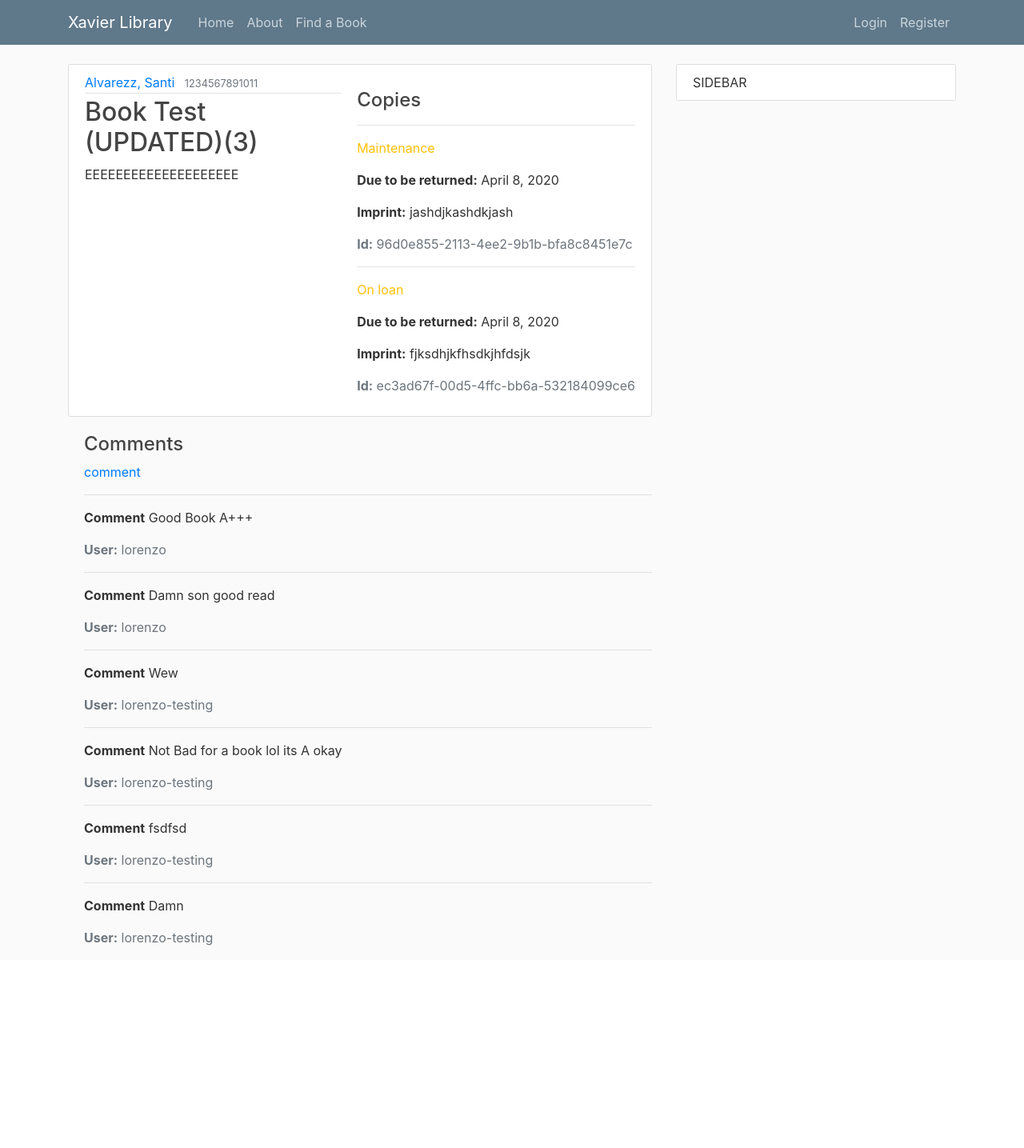
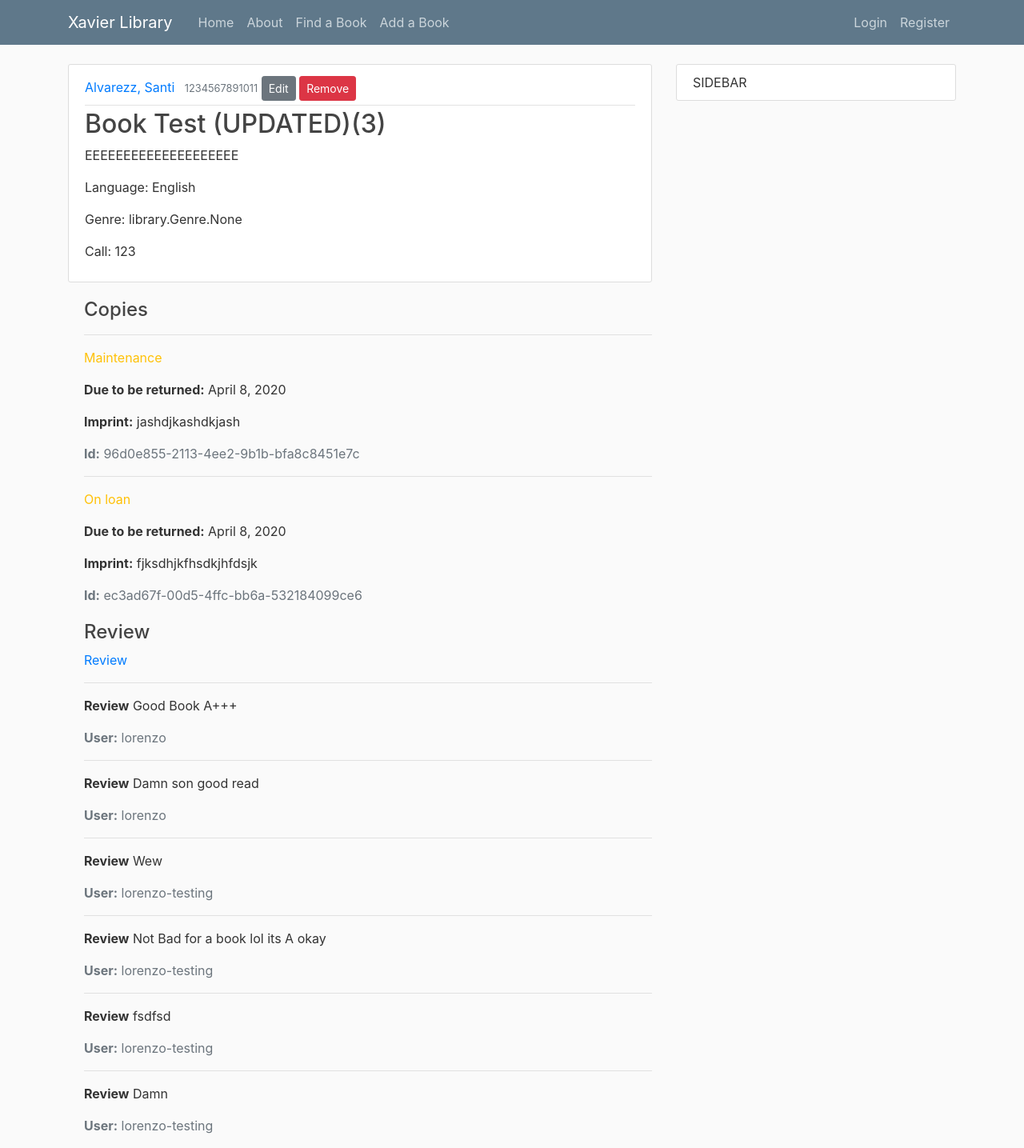
Before and after one commit to LorenzoCA1/SECURDEMP, a Django app: page /book/1/ in a window 1280 px wide. Shown: the whole page at 80% size. Before the commit the page ends 1182 px from the top, so only its background shows below. Run offline with Django 3.2, Linux system fonts and the light colour scheme; data comes from the database, SQL or seed files in the repository; both versions use the stored data as it was after the commit; some libraries are stand-ins or nearby versions.

Commit message:
add, delete, edit book
already aded with backend acess control

```diff
--- a/library/templates/library/base.html
+++ b/library/templates/library/base.html
@@ -37,6 +37,9 @@
 	          {% if not user.is_authenticated or user.profile.Role.browse_search %}
 	          <a class="nav-item nav-link" href="{% url 'library-search'%}">Find a Book</a>
 	          {% endif %}
+
+	          <a class="nav-item nav-link" href="{% url 'book-create'%}">Add a Book</a>
+
 	        </div>
 	        <!-- Navbar Right Side -->
 	        <div class="navbar-nav">
--- a/library/templates/library/book_detail.html
+++ b/library/templates/library/book_detail.html
@@ -7,10 +7,16 @@
 			    <div class="article-metadata">
 			      <a class="mr-2" href="#">{{ object.author }}</a>
 			      <small class="text-muted">{{ object.isbn }}</small>
+			      <a class="btn btn-secondary btn-sm mt-1 mb-1" href="{% url 'book-edit' object.id%}">Edit</a>
+			      <a class="btn btn-danger btn-sm mt-1 mb-1" href="{% url 'book-delete' object.id%}">Remove</a>
 			    </div>
 			    <h2 class="article-title">{{ object.title }}</h2>
 			    <p class="article-content">{{ object.summary }}</p>
+			    <p class="article-content">Language: {{ object.language }}</p>
+			    <p class="article-content">Genre: {{ object.genre }}</p>
+			    <p class="article-content">Call: {{ object.call }}</p>
 			  </div>
+			 </article>
 
 			  <div style="margin-left:20px;margin-top:20px">
 			    <h4>Copies</h4>
@@ -27,22 +33,22 @@
 			      <p class="text-muted"><strong>Id:</strong> {{ copy.id }}</p>
 			    {% endfor %}
 			  </div>
-			</article>
+			<!--</article>-->
 
 			<div style="margin-left:20px;margin-top:20px">
-			    <h4>Comments</h4>
+			    <h4>Review</h4>
 
 			    <div class="form-group">
-					<a class="mr-2" href="{% url 'comment-create' object.id %}">comment</a>
+					<a class="mr-2" href="{% url 'comment-create' object.id %}">Review</a>
 				</div>
 
 			    {% for comment in book.comment_set.all %}
 			      <hr>
-			      <p><strong>Comment</strong> {{ comment.comment }}</p>
+			      <p><strong>Review</strong> {{ comment.comment }}</p>
 			      <p class="text-muted"><strong>User:</strong> {{ comment.author }}</p>
 			    {% endfor %}
 			  </div>
-			</article>
+			<!-- </article> -->
 
 
 
--- a/library/templates/library/comment_form.html
+++ b/library/templates/library/comment_form.html
@@ -5,7 +5,7 @@
 		<form method="POST">
 			{% csrf_token %}
 			<fieldset class="form-group">
-				<legend class="border-bottom mb-4">Comment</legend>
+				<legend class="border-bottom mb-4">Review</legend>
 					{{form|crispy}}
 			</fieldset>
 			<div class="form-group">
--- a/library/urls.py
+++ b/library/urls.py
@@ -1,5 +1,5 @@
 from django.urls import path
-from .views import BookListView, BookDetailView,BookCreateView, BookSearchView, CommentCreateView
+from .views import BookListView, BookDetailView,BookCreateView, BookSearchView, CommentCreateView, BookUpdateView, BookDeleteView
 from.import views
 
 urlpatterns = [
@@ -7,6 +7,8 @@ urlpatterns = [
     path('about/', views.about, name='library-about'),
     path('search/', BookSearchView.as_view(), name='library-search'),
     path('book/<int:pk>/',BookDetailView.as_view(), name='book-detail'),#path('book/<book>',views.book, name='library-book'),
+    path('book/<int:pk>/edit/',BookUpdateView.as_view(), name='book-edit'),
+    path('book/<int:pk>/delete/',BookDeleteView.as_view(), name='book-delete'),
     path('book/add/',BookCreateView.as_view(),name='book-create'),
     path('book/<int:pk>/comment/',CommentCreateView.as_view(),name='comment-create'),#path('book/comment/',CommentCreateView.as_view(),name='comment-create'),
 ]
--- a/library/views.py
+++ b/library/views.py
@@ -1,6 +1,7 @@
 from django.shortcuts import render
-from django.views.generic import ListView, DetailView, CreateView
+from django.views.generic import ListView, DetailView, CreateView, UpdateView, DeleteView
 from django.http import HttpResponse
+from django.contrib.auth.mixins import LoginRequiredMixin, UserPassesTestMixin
 #testing
 from .models import Post
 from .models import Author, Genre, Book, BookInstance, Language, comment
@@ -39,11 +40,34 @@ class BookListView(ListView):
 class BookDetailView(DetailView):
 	model = Book
 
-class BookCreateView(CreateView):
+class BookCreateView(LoginRequiredMixin, UserPassesTestMixin, CreateView):
 	model = Book
 	fields = ['title','author','summary','isbn','genre','language','call']
 
-class CommentCreateView(CreateView):
+	def test_func(self):
+		if str(self.request.user.profile.Role) == "Book Manager":
+			return True
+		return False
+
+class BookUpdateView(LoginRequiredMixin, UserPassesTestMixin, UpdateView):
+	model = Book
+	fields = ['title','author','summary','isbn','genre','language','call']
+
+	def test_func(self):
+		if str(self.request.user.profile.Role) == "Book Manager":
+			return True
+		return False
+
+class BookDeleteView(LoginRequiredMixin, UserPassesTestMixin, DeleteView):
+	model = Book
+	success_url = '/'
+
+	def test_func(self):
+		if str(self.request.user.profile.Role) == "Book Manager":
+			return True
+		return False
+
+class CommentCreateView(LoginRequiredMixin, UserPassesTestMixin ,CreateView):
 	model = comment
 	fields = ['comment']
 
@@ -52,6 +76,11 @@ class CommentCreateView(CreateView):
 		form.instance.author = self.request.user
 		form.instance.book = book
 		return super(CommentCreateView, self).form_valid(form)
+
+	def test_func(self):
+		if str(self.request.user.profile.Role) == "Student" or str(self.request.user.profile.Role) == "Teacher":
+			return True
+		return False
 
 
 def about(request):
```
Also changed, not shown: library/templates/library/book_confirm_delete.html (added, +16 -0 lines), db.sqlite3, library/migrations/0011_auto_20200410_1448.py (added), users/migrations/0007_auto_20200410_1448.py (added), 1 other file.
